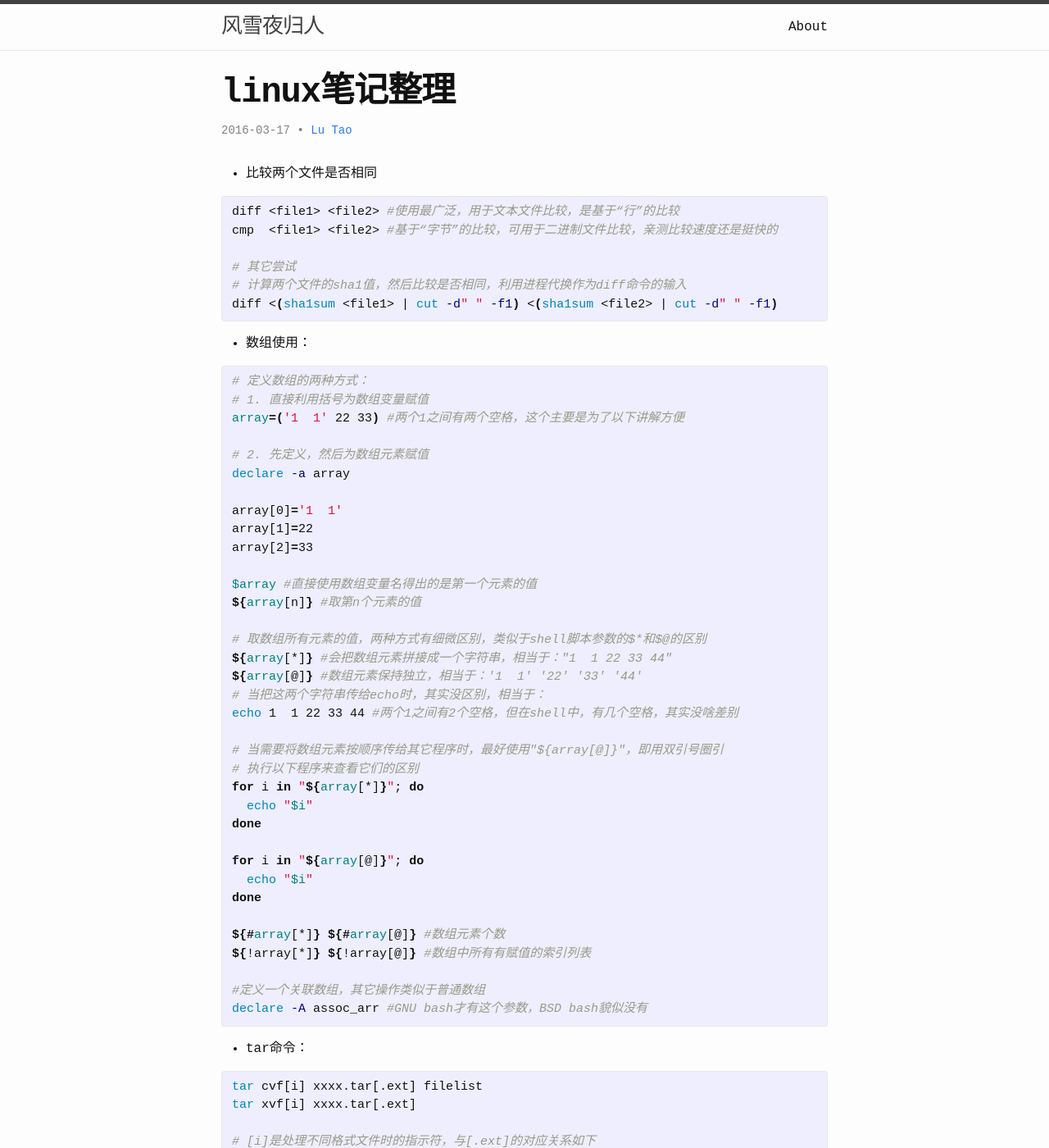
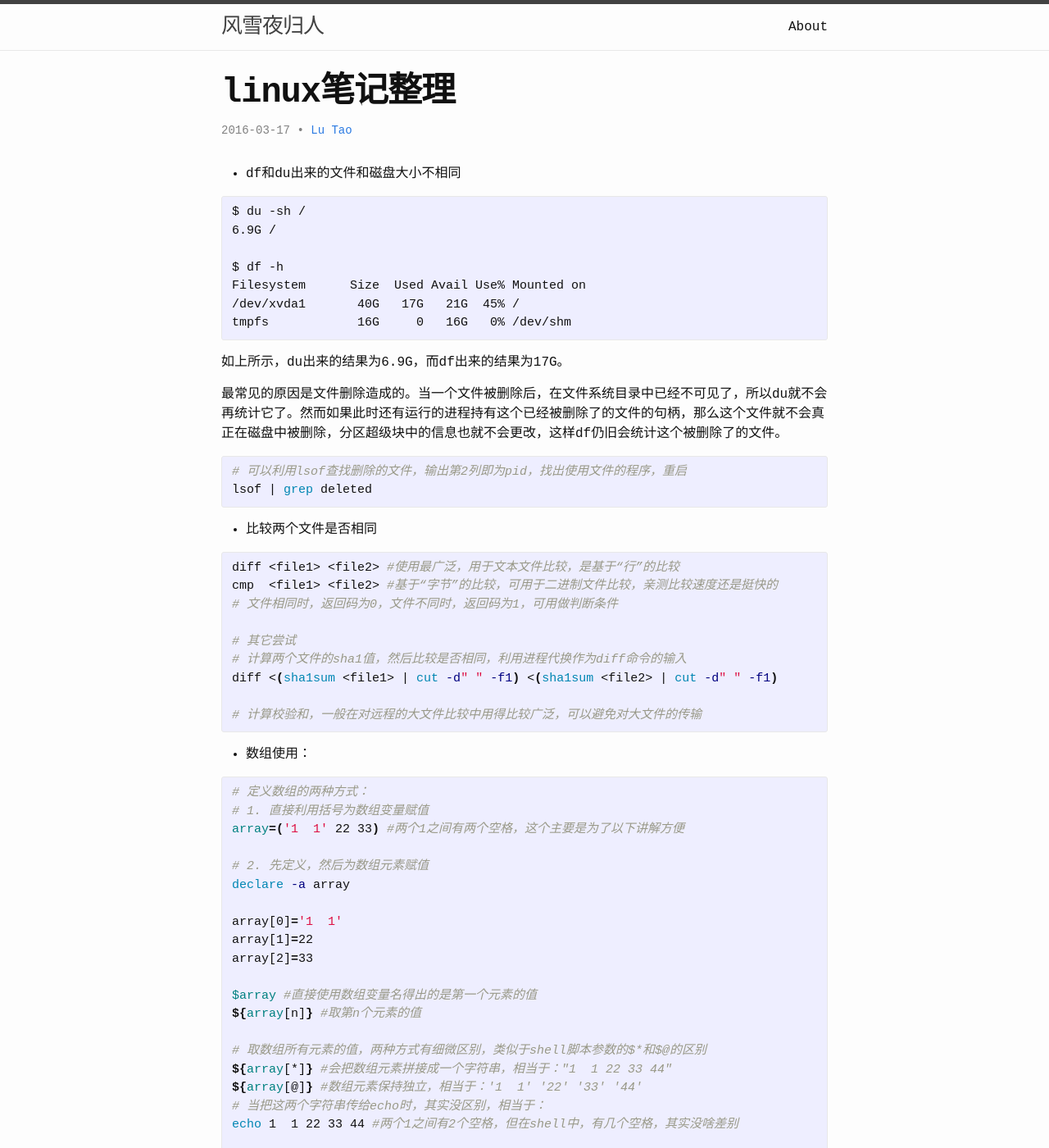
Before and after one commit to lutaoact/lutaoact.github.io, a Jekyll site: the page built from _posts/2016-03-17-linux-skill.markdown, in a window 1280 px wide and 1400 px high. Shown: the whole window at 82% size. Built offline with Jekyll 4.4.1, drawn with Linux system fonts in a browser that asks for light colours.

Commit message:
skill: du and df get different size for disk

```diff
--- a/_posts/2016-03-17-linux-skill.markdown
+++ b/_posts/2016-03-17-linux-skill.markdown
@@ -5,14 +5,37 @@ date:   2016-03-17 09:58:27 +0800
 categories: linux bash
 ---
 
+* df和du出来的文件和磁盘大小不相同
+{% highlight text %}
+$ du -sh /
+6.9G /
+
+$ df -h
+Filesystem      Size  Used Avail Use% Mounted on
+/dev/xvda1       40G   17G   21G  45% /
+tmpfs            16G     0   16G   0% /dev/shm
+{% endhighlight %}
+
+如上所示，du出来的结果为6.9G，而df出来的结果为17G。
+
+最常见的原因是文件删除造成的。当一个文件被删除后，在文件系统目录中已经不可见了，所以du就不会再统计它了。然而如果此时还有运行的进程持有这个已经被删除了的文件的句柄，那么这个文件就不会真正在磁盘中被删除，分区超级块中的信息也就不会更改，这样df仍旧会统计这个被删除了的文件。
+
+{% highlight sh %}
+# 可以利用lsof查找删除的文件，输出第2列即为pid，找出使用文件的程序，重启
+lsof | grep deleted
+{% endhighlight %}
+
 * 比较两个文件是否相同
 {% highlight sh %}
 diff <file1> <file2> #使用最广泛，用于文本文件比较，是基于“行”的比较
 cmp  <file1> <file2> #基于“字节”的比较，可用于二进制文件比较，亲测比较速度还是挺快的
+# 文件相同时，返回码为0，文件不同时，返回码为1，可用做判断条件
 
 # 其它尝试
 # 计算两个文件的sha1值，然后比较是否相同，利用进程代换作为diff命令的输入
 diff <(sha1sum <file1> | cut -d" " -f1) <(sha1sum <file2> | cut -d" " -f1)
+
+# 计算校验和，一般在对远程的大文件比较中用得比较广泛，可以避免对大文件的传输
 {% endhighlight %}
 
 * 数组使用：
```
